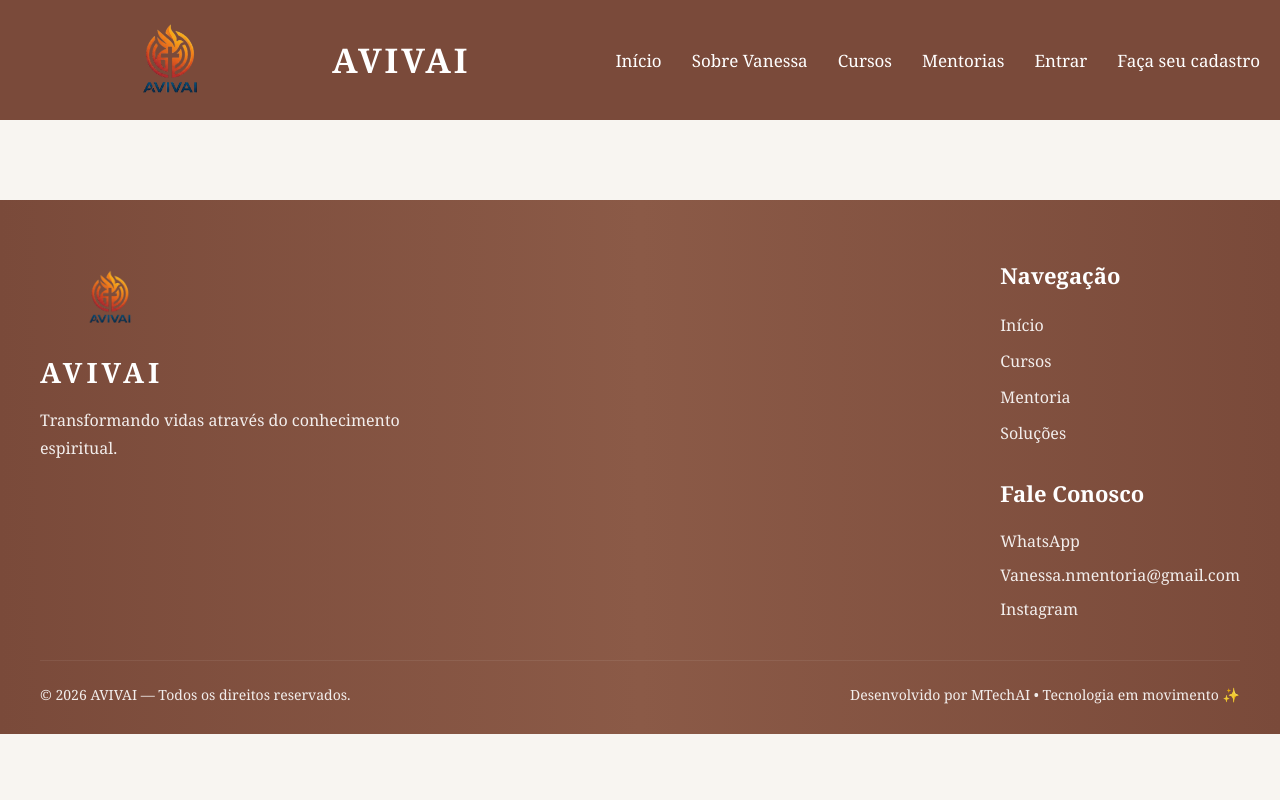
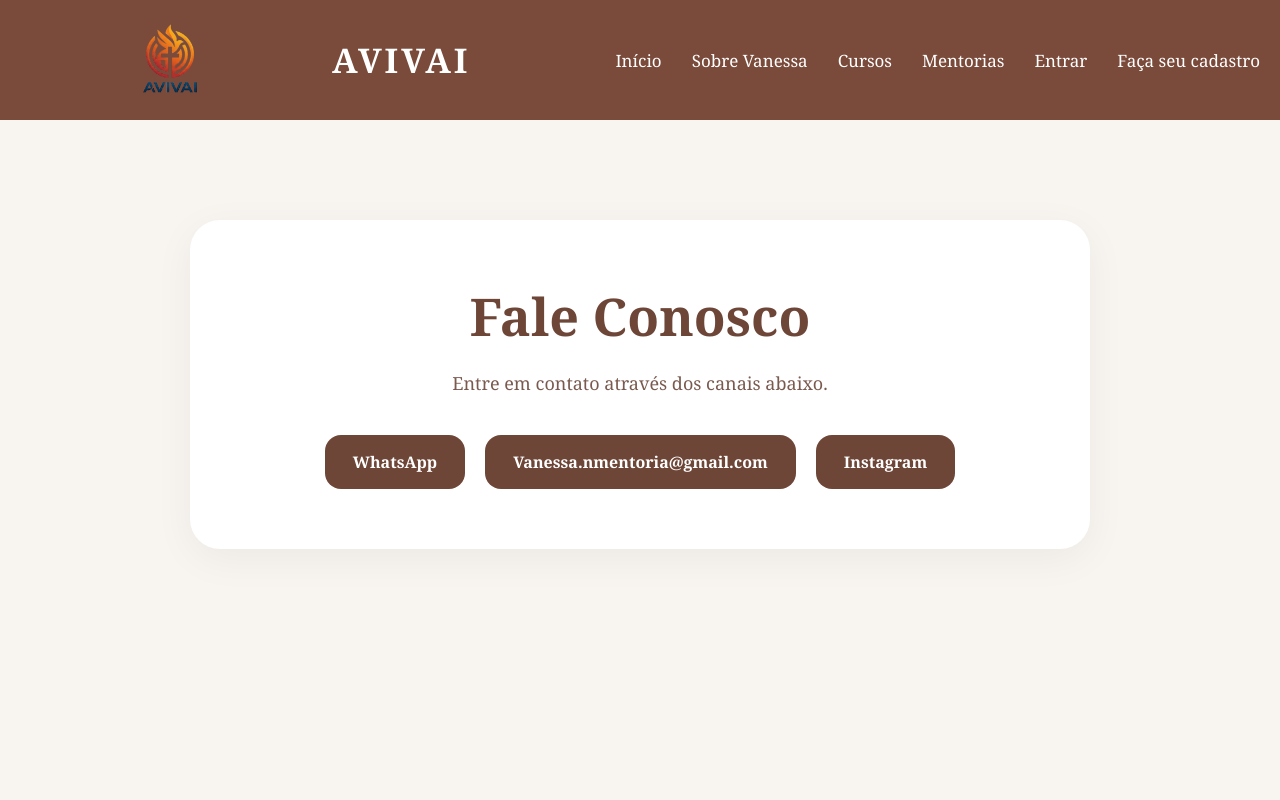
Before and after one commit to Mayra727/avivai-frontend, a React (Vite) app: page /contato in a window 1280 px wide. Shown: the top 800 px of the page. Built offline with nearby package versions, Linux system fonts and the light colour scheme.

Commit message:
create contact page and connect footer navigation

```diff
--- a/src/App.tsx
+++ b/src/App.tsx
@@ -30,6 +30,7 @@ import Solucoes from "./pages/Solucoes";
 import SobreVanessa from "./pages/SobreVanessa";
 import AlunoPage from "./pages/AlunoPage";
 import ReleaseAccess from "./pages/ReleaseAccess";
+import Contact from "./pages/Contact";
 
 
 export default function App() {
@@ -116,6 +117,10 @@ export default function App() {
   path="/aluno"
   element={<AlunoPage />}
 />
+          <Route
+  path="/contato"
+  element={<Contact />}
+/>
 
           {/* ✅ AGORA ESTÁ NO LUGAR CERTO */}
           <Route path="/livro2" element={<Livro2Page />} />
--- a/src/components/Footer.tsx
+++ b/src/components/Footer.tsx
@@ -47,31 +47,9 @@ export default function Footer(){
     Soluções
   </a>
 
-  <div className="footer-contact">
-
-  <h3>Fale Conosco</h3>
-
-  <a
-    href="https://wa.me/5541995799956"
-    target="_blank"
-  >
-    WhatsApp
+  <a href="/contacto">
+    Fale Conosco
   </a>
-
-  <a
-    href="mailto:Vanessa.nmentoria@gmail.com"
-  >
-    Vanessa.nmentoria@gmail.com
-  </a>
-
-  <a
-    href="https://www.instagram.com/vanessa.nmentoria?igsh=NTNoYmZqOWR4MDJj"
-    target="_blank"
-  >
-    Instagram
-  </a>
-
-</div>
 
         </div>
 
--- /dev/null
+++ b/src/pages/Contact.css
@@ -0,0 +1,106 @@
+.contact-page{
+
+  min-height:100vh;
+
+  padding:100px 20px;
+
+  background:#F8F5F1;
+
+}
+
+.contact-box{
+
+  max-width:900px;
+
+  margin:0 auto;
+
+  background:white;
+
+  padding:60px;
+
+  border-radius:30px;
+
+  text-align:center;
+
+  box-shadow:
+    0 10px 40px rgba(0,0,0,0.05);
+
+}
+
+.contact-box h1{
+
+  color:#6E4638;
+
+  font-size:52px;
+
+  margin-bottom:20px;
+
+}
+
+.contact-box p{
+
+  color:#7A5A4F;
+
+  font-size:18px;
+
+  margin-bottom:40px;
+
+}
+
+.contact-links{
+
+  display:flex;
+
+  justify-content:center;
+
+  gap:20px;
+
+  flex-wrap:wrap;
+
+}
+
+.contact-links a{
+
+  background:#6E4638;
+
+  color:white;
+
+  padding:16px 28px;
+
+  border-radius:16px;
+
+  text-decoration:none;
+
+  font-weight:600;
+
+  transition:0.3s;
+
+}
+
+.contact-links a:hover{
+
+  transform:translateY(-3px);
+
+}
+
+@media(max-width:768px){
+
+  .contact-box{
+
+    padding:35px 20px;
+
+  }
+
+  .contact-box h1{
+
+    font-size:38px;
+
+  }
+
+  .contact-links{
+
+    flex-direction:column;
+
+  }
+
+}
--- /dev/null
+++ b/src/pages/Contact.tsx
@@ -0,0 +1,50 @@
+import "./Contact.css";
+
+export default function Contact(){
+
+  return(
+
+    <div className="contact-page">
+
+      <div className="contact-box">
+
+        <h1>
+          Fale Conosco
+        </h1>
+
+        <p>
+          Entre em contato através
+          dos canais abaixo.
+        </p>
+
+        <div className="contact-links">
+
+          <a
+            href="https://wa.me/5541995799956"
+            target="_blank"
+          >
+            WhatsApp
+          </a>
+
+          <a
+            href="mailto:Vanessa.nmentoria@gmail.com"
+          >
+            Vanessa.nmentoria@gmail.com
+          </a>
+
+          <a
+            href="https://instagram.com/vanessa.nmentoria"
+            target="_blank"
+          >
+            Instagram
+          </a>
+
+        </div>
+
+      </div>
+
+    </div>
+
+  );
+
+}
```
